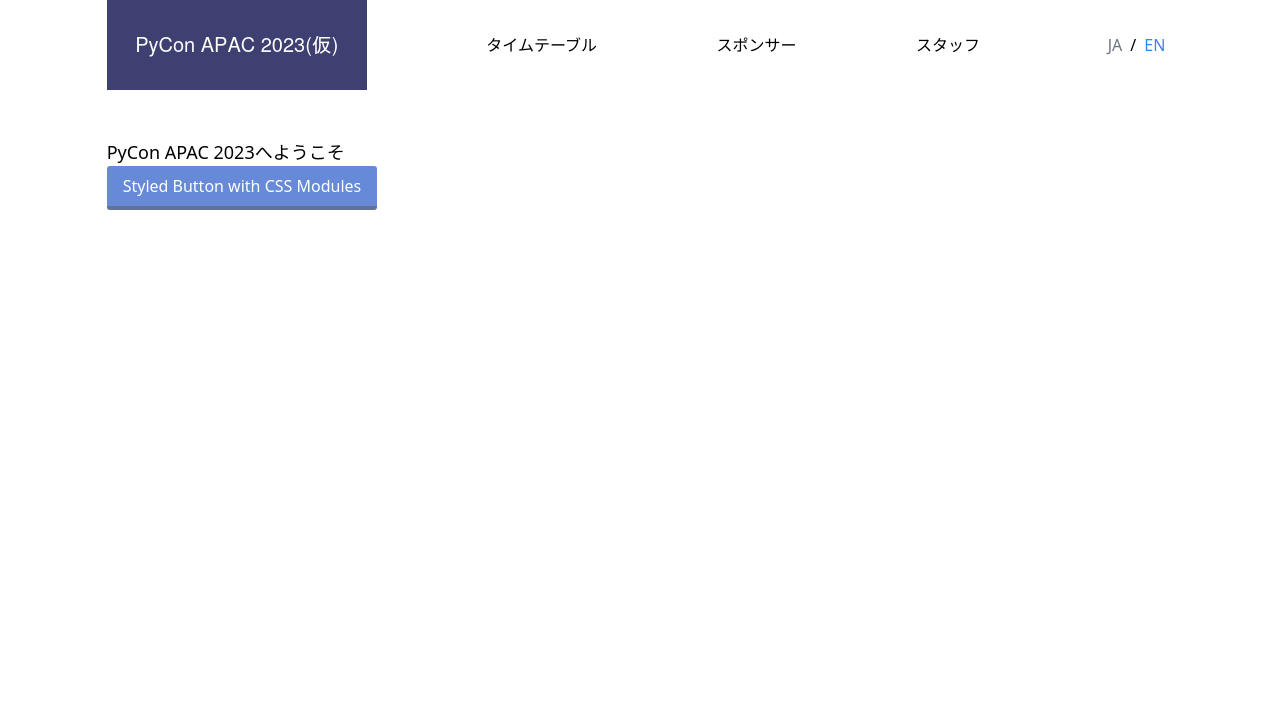
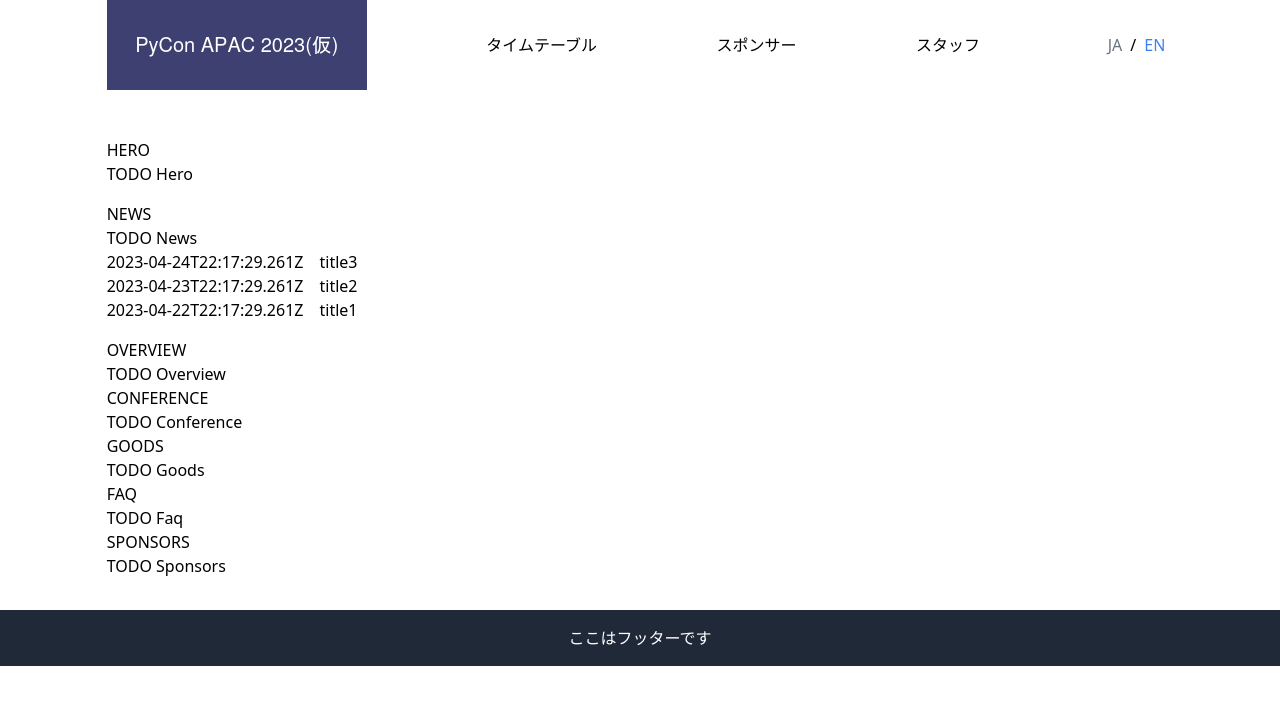
Before and after one commit to pyconjp/pycon.jp.2023, a Next.js app: page / in a window 1280 px wide. Shown: the top 704 px of the page. Built offline with nearby package versions, Linux system fonts and the light colour scheme.

Commit message:
index.tsxをセクションに分割 NewsSectionに引数を設定

```diff
--- /dev/null
+++ b/src/components/sections/Conference.tsx
@@ -0,0 +1,16 @@
+import useLocale from "@/components/hooks/locale";
+
+export default function ConferenceSection() {
+    const {t} = useLocale();
+
+    return (
+        <div>
+            <h1>
+                CONFERENCE
+            </h1>
+            <div>
+                TODO Conference
+            </div>
+        </div>
+    )
+}
--- /dev/null
+++ b/src/components/sections/Faq.tsx
@@ -0,0 +1,16 @@
+import useLocale from "@/components/hooks/locale";
+
+export default function FaqSection() {
+    const {t} = useLocale();
+
+    return (
+        <div>
+            <h1>
+                FAQ
+            </h1>
+            <div>
+                TODO Faq
+            </div>
+        </div>
+    )
+}
--- /dev/null
+++ b/src/components/sections/Goods.tsx
@@ -0,0 +1,16 @@
+import useLocale from "@/components/hooks/locale";
+
+export default function GoodsSection() {
+    const {t} = useLocale();
+
+    return (
+        <div>
+            <h1>
+                GOODS
+            </h1>
+            <div>
+                TODO Goods
+            </div>
+        </div>
+    )
+}
--- /dev/null
+++ b/src/components/sections/Hero.tsx
@@ -0,0 +1,16 @@
+import useLocale from "@/components/hooks/locale";
+
+export default function HeroSection() {
+    const {t} = useLocale();
+
+    return (
+        <div>
+            <h1>
+                HERO
+            </h1>
+            <div>
+                TODO Hero
+            </div>
+        </div>
+    )
+}
--- /dev/null
+++ b/src/components/sections/News.tsx
@@ -0,0 +1,44 @@
+import useLocale from "@/components/hooks/locale";
+import {Blog} from "@/types/blog";
+import Link from "next/link";
+
+type Props = {
+    blogs: Blog[]
+}
+
+const Blog = ({blog}: { blog: Blog }) => {
+    return (
+        <div>
+            <span className='me-4'>
+                {blog.published}
+            </span>
+            <Link href={blog.url}>
+                {blog.title}
+            </Link>
+        </div>
+    )
+}
+
+const BlogList = ({blogs}: { blogs: Blog[] }) => {
+    return (
+        <div>
+            {blogs.map((blog, index) => <Blog key={index} blog={blog}/>)}
+        </div>
+    )
+}
+
+export default function NewsSection({blogs}: Props) {
+    const {t} = useLocale();
+
+    return (
+        <div className='my-4'>
+            <h1>
+                NEWS
+            </h1>
+            <div>
+                TODO News
+                <BlogList blogs={blogs}/>
+            </div>
+        </div>
+    )
+}
--- /dev/null
+++ b/src/components/sections/Overview.tsx
@@ -0,0 +1,16 @@
+import useLocale from "@/components/hooks/locale";
+
+export default function OverviewSection() {
+    const {t} = useLocale();
+
+    return (
+        <div>
+            <h1>
+                OVERVIEW
+            </h1>
+            <div>
+                TODO Overview
+            </div>
+        </div>
+    )
+}
--- /dev/null
+++ b/src/components/sections/Sponsors.tsx
@@ -0,0 +1,16 @@
+import useLocale from "@/components/hooks/locale";
+
+export default function SponsorsSection() {
+    const {t} = useLocale();
+
+    return (
+        <div>
+            <h1>
+                SPONSORS
+            </h1>
+            <div>
+                TODO Sponsors
+            </div>
+        </div>
+    )
+}
--- a/src/pages/index.tsx
+++ b/src/pages/index.tsx
@@ -1,8 +1,20 @@
 import Head from 'next/head'
 import useLocale from "@/components/hooks/locale";
-import styles from "@/styles/button.module.css";
+import HeroSection from "@/components/sections/Hero";
+import NewsSection from "@/components/sections/News";
+import OverviewSection from "@/components/sections/Overview";
+import ConferenceSection from "@/components/sections/Conference";
+import GoodsSection from "@/components/sections/Goods";
+import FaqSection from "@/components/sections/Faq";
+import SponsorsSection from "@/components/sections/Sponsors";
+import {Blog} from "@/types/blog";
+import {GetStaticProps} from "next";
 
-export default function Home() {
+type Props = {
+  blogs: Blog[]
+}
+
+export default function Home({blogs = []}: Props) {
   const {t} = useLocale();
 
   return (
@@ -13,14 +25,40 @@ export default function Home() {
         <meta name="viewport" content="width=device-width, initial-scale=1"/>
         <link rel="icon" href="/favicon.ico"/>
       </Head>
-      <div className='h-[2000px]'>
-        <h1 className='text-lg'>{t.GREETING}</h1>
-
-        {/*CSS Modulesを用いたデザインのサンプル*/}
-        <div className={styles.button}>
-          Styled Button with CSS Modules
-        </div>
-      </div>
+      <HeroSection/>
+      <NewsSection blogs={blogs}/>
+      <OverviewSection/>
+      <ConferenceSection/>
+      <GoodsSection/>
+      <FaqSection/>
+      <SponsorsSection/>
     </>
   )
 }
+
+export const getStaticProps: GetStaticProps = async () => {
+  // TODO ここでBlogger APIから記事情報を取得する
+
+  return {
+    props: {
+      // TODO このblogsはダミーなのでAPIから取得した値で差し替える
+      blogs: [
+        {
+          url: 'https://example.com/3',
+          title: 'title3',
+          published: '2023-04-24T22:17:29.261Z',
+        },
+        {
+          url: 'https://example.com/2',
+          title: 'title2',
+          published: '2023-04-23T22:17:29.261Z',
+        },
+        {
+          url: 'https://example.com/1',
+          title: 'title1',
+          published: '2023-04-22T22:17:29.261Z',
+        },
+      ]
+    }
+  };
+}
--- /dev/null
+++ b/src/types/blog.ts
@@ -0,0 +1,5 @@
+export type Blog = {
+    url: string,
+    title: string,
+    published: string,
+}
```
